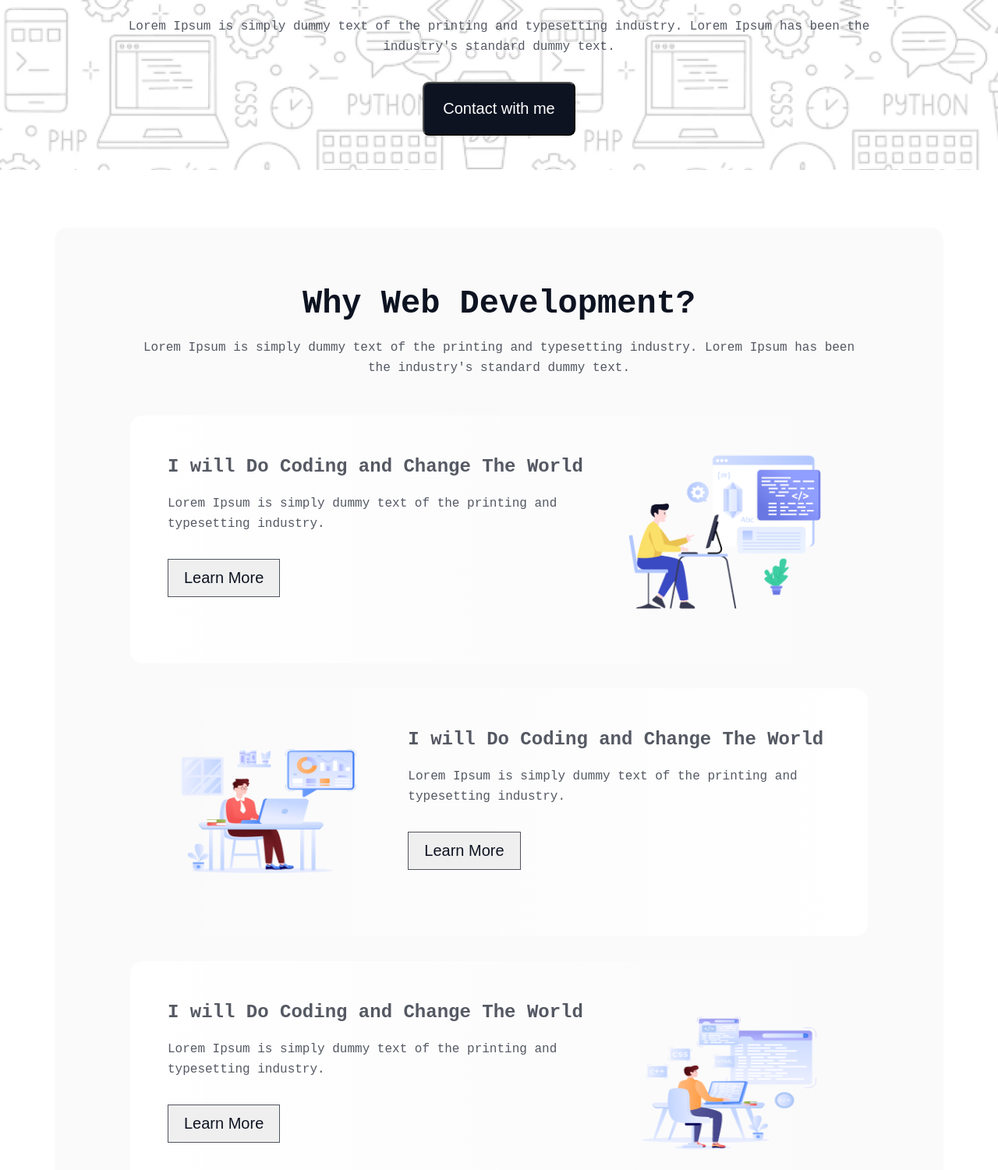
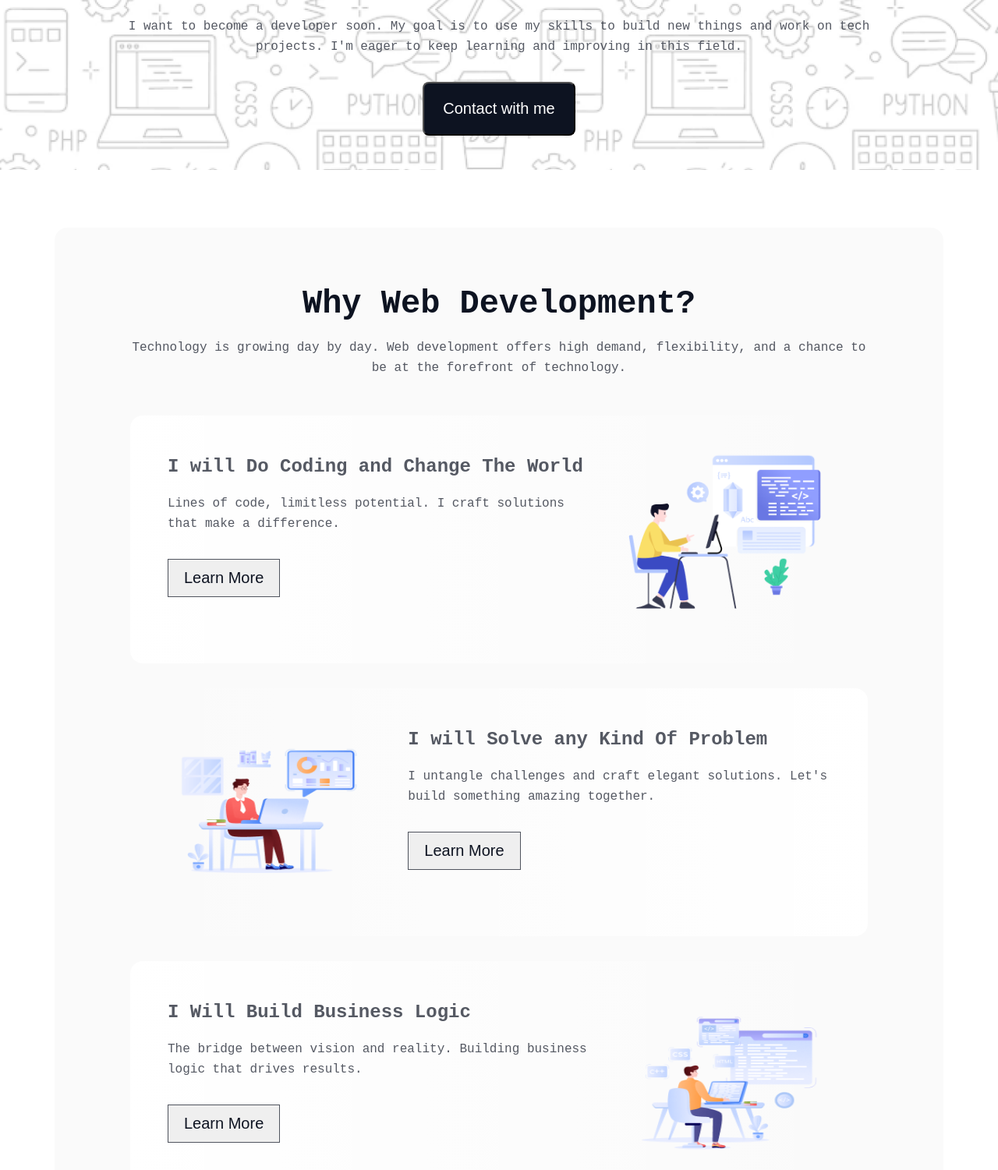
Before and after one commit to abubakkar-js-dev/ph-assigment-1, a plain HTML site: page index.html in a window 1280 px wide. Shown: the part 539-2040 px from the top of the page at 78% size. Drawn offline with Linux system fonts and the light colour scheme; a web font is replaced by a local one.

Commit message:
added all meaningful content

```diff
--- a/index.html
+++ b/index.html
@@ -3,7 +3,7 @@
 <head>
     <meta charset="UTF-8">
     <meta name="viewport" content="width=device-width, initial-scale=1.0">
-    <title>Awlad.H</title>
+    <title>Home || Mr.ABC</title>
     <link rel="stylesheet" href="./styles/style.css">
     <script src="https://kit.fontawesome.com/217bc341aa.js" crossorigin="anonymous" defer></script>
 </head>
@@ -13,7 +13,7 @@
         <!-- nav section -->
          <nav>
             <div class="container nav-wrap">
-                <a href="#">Awlad.H</a>
+                <a href="#">Mr.ABC</a>
                 <button class="nav-btn">Download Resume</button>
             </div>
          </nav>
@@ -22,9 +22,10 @@
             <div class="hero-content">
                 <img src="./assets/img/Group.png" alt="developer img" class="hero-img">
                 <h2 class="hero-title">"In the near future, I hope to become a Developer."</h2>
-                <p class="hero-description">Lorem Ipsum is simply dummy text of the printing and typesetting industry. Lorem Ipsum has been the industry's standard dummy text.</p>
+                <p class="hero-description">
+                    I want to become a developer soon. My goal is to use my skills to build new things and work on tech projects. I'm eager to keep learning and improving in this field.</p>
                 <div>
-                    <button class="hero-btn">Contact with me</button>
+                    <button class="hero-btn"><a href="#footer">Contact with me</a></button>
                 </div>
               </div>
             </div>
@@ -38,12 +39,12 @@
                 <h2 class="section-title">
                     Why Web Development?
                 </h2>
-                <p class="section-description">Lorem Ipsum is simply dummy text of the printing and typesetting industry. Lorem Ipsum has been the industry's standard dummy text.</p>
+                <p class="section-description"> Technology is growing day by day. Web development offers high demand, flexibility, and a chance to be at the forefront of technology.</p>
                 <div class="web-dev-card-container">
                     <div class="web-dev-card">
                         <div class="dev-card-content">
                             <h3 class="dev-card-title">I will Do Coding and Change The World</h3>
-                            <p class="dev-card-description">Lorem Ipsum is simply dummy text of the printing and typesetting industry.</p>
+                            <p class="dev-card-description">Lines of code, limitless potential. I craft solutions that make a difference.</p>
                             <button class="dev-card-btn">Learn More</button>
                         </div>
                         <div class="dev-card-img"><img src="./assets/img/Layer_1.png" alt=""></div>
@@ -52,16 +53,16 @@
                     <div id="right-content-dev-card" class="web-dev-card">
                         <div class="dev-card-img"><img src="./assets/img/Group 3.png" alt=""></div>
                         <div class="dev-card-content">
-                            <h3 class="dev-card-title">I will Do Coding and Change The World</h3>
-                            <p class="dev-card-description">Lorem Ipsum is simply dummy text of the printing and typesetting industry.</p>
+                            <h3 class="dev-card-title">I will Solve any Kind Of Problem</h3>
+                            <p class="dev-card-description"> I untangle challenges and craft elegant solutions. Let's build something amazing together.</p>
                             <button class="dev-card-btn">Learn More</button>
                         </div>
                     </div>
 
                     <div class="web-dev-card">
                         <div class="dev-card-content">
-                            <h3 class="dev-card-title">I will Do Coding and Change The World</h3>
-                            <p class="dev-card-description">Lorem Ipsum is simply dummy text of the printing and typesetting industry.</p>
+                            <h3 class="dev-card-title">I Will Build Business Logic</h3>
+                            <p class="dev-card-description">The bridge between vision and reality. Building business logic that drives results.</p>
                             <button class="dev-card-btn">Learn More</button>
                         </div>
                         <div class="dev-card-img"><img src="./assets/img/Group 4.png" alt=""></div>
@@ -74,7 +75,7 @@
           <section id="inspiration">
             <div class="container inspiration-wrap">
                 <h2 class="section-title">My Inspiration</h2>
-                <p class="section-description">Lorem Ipsum is simply dummy text of the printing and typesetting industry. Lorem Ipsum has been the industry's standard dummy text.</p>
+                <p class="section-description">The world wide web has always fascinated me. It's a platform for boundless creativity, where ideas take shape and connect people globally. </p>
                 <div class="inspiration-video-wrap">
                     <iframe width="560" height="315" src="https://www.youtube.com/embed/DGHn2uOAVCE?si=05X-TgC9V3N8mjFi" title="YouTube video player" frameborder="0" allow="accelerometer; autoplay; clipboard-write; encrypted-media; gyroscope; picture-in-picture; web-share" referrerpolicy="strict-origin-when-cross-origin" allowfullscreen></iframe>
                 </div>
@@ -84,24 +85,24 @@
            <section id="current-target">
             <div class="container current-target-wrap">
                 <h2 class="section-title">My Current Target </h2>
-                <p class="section-description">Lorem Ipsum is simply dummy text of the printing and typesetting industry. Lorem Ipsum has been the industry's standard dummy text.</p>
+                <p class="section-description">Mastering the Building Blocks of the Web. Diving deep into HTML, CSS, and JavaScript to unlock the power of web development</p>
                 <div class="current-target-card-container">
                     <div class="current-target-card curr-card-1">
                         <img src="./assets/img/html.png" alt="html logo">
                         <h3 class="target-card-title">HTML</h3>
-                        <p class="target-card-description">Lorem Ipsum is simply dummy text of the printing.</p>
+                        <p class="target-card-description">Hyper Text Markup Language provides the foundation of web pages.</p>
                         <a class="target-card-link" href="#">Learn More</a>
                     </div>
                     <div class="current-target-card curr-card-2">
                         <img src="./assets/img/css.png" alt="html logo">
                         <h3 class="target-card-title">CSS</h3>
-                        <p class="target-card-description">Lorem Ipsum is simply dummy text of the printing.</p>
+                        <p class="target-card-description">Cascading Style Sheets controls the visual  of Webpage</p>
                         <a class="target-card-link" href="#">Learn More</a>
                     </div>
                     <div class="current-target-card curr-card-3">
                         <img src="./assets/img/js.png" alt="html logo">
                         <h3 class="target-card-title">Javascript</h3>
-                        <p class="target-card-description">Lorem Ipsum is simply dummy text of the printing.</p>
+                        <p class="target-card-description">JavaScript injects interactivity, making web pages dynamic.</p>
                         <a class="target-card-link" href="#">Learn More</a>
                     </div>
                 </div>
@@ -111,13 +112,13 @@
             <section id="next-target">
                 <div class="container nex-target-wrap">
                     <h2 class="section-title">My Next Target</h2>
-                    <p class="section-description">Lorem Ipsum is simply dummy text of the printing and typesetting industry. Lorem Ipsum has been the industry's standard dummy text.</p>
+                    <p class="section-description">learning React.js, Node.js, and MongoDB! These tools will unlock the power to build interactive websites and handle their data.</p>
                     <div class="next-target-card-container">
                         <div class="next-target-card">
                             <img src="./assets/img/react.png" alt="react img">
                             <div class="next-target-card-content">
                                 <h3 class="target-card-title">ReactJS</h3>
-                                <p class="target-card-description">Lorem Ipsum is simply dummy text of the printing and typesetting industry. Lorem Ipsum has been the industry's standard dummy text.</p>
+                                <p class="target-card-description">This JavaScript library to build interactive user interfaces for websites. Imagine creating reusable components that makes webpages dynamic and engaging.</p>
                                 <a href="#" class="target-card-link">Learn More</a>
                             </div>
                         </div>
@@ -125,7 +126,7 @@
                             <img src="./assets/img/nodejs.png" alt="react img">
                             <div class="next-target-card-content">
                                 <h3 class="target-card-title">NodeJS</h3>
-                                <p class="target-card-description">Lorem Ipsum is simply dummy text of the printing and typesetting industry. Lorem Ipsum has been the industry's standard dummy text.</p>
+                                <p class="target-card-description">Node.js allows to run JavaScript code on the server, enabling to build powerful web applications that handle data and user interactions efficiently.</p>
                                 <a href="#" class="target-card-link">Learn More</a>
                             </div>
                         </div>
@@ -133,7 +134,7 @@
                             <img src="./assets/img/mongodb.png" alt="react img">
                             <div class="next-target-card-content">
                                 <h3 class="target-card-title">MongoDB</h3>
-                                <p class="target-card-description">Lorem Ipsum is simply dummy text of the printing and typesetting industry. Lorem Ipsum has been the industry's standard dummy text.</p>
+                                <p class="target-card-description"> MongoDB is a flexible NoSQL database to store and manage data in a more document-oriented way, making it perfect for modern web applications with rich and evolving data.</p>
                                 <a href="#" class="target-card-link">Learn More</a>
                             </div>
                         </div>
@@ -144,7 +145,7 @@
              <section id="support">
                 <div class="container support-wrap">
                     <h2 class="support-title">I need Support</h2>
-                    <p class="support-description">Lorem Ipsum is simply dummy text of the printing and typesetting industry.</p>
+                    <p class="support-description">Leveling up my skills! Looking to the web dev community for inspiration, tutorials, and tips to propel my learning journey.</p>
                     <div>
                         <input type="text" name="" id="" placeholder="Suggest me any feedback for me">
                         <button class="support-btn">Submit</button>
@@ -156,7 +157,7 @@
       <!-- footer starts -->
        <footer id="footer" class="container-lg">
         <div class="container footer-content">
-            <p>An Open Commitment by Awlad Hossain</p>
+            <p>All Copyright Reserved by Mr.Abc</p>
             <div class="footer-social">
                 <a href="https://www.facebook.com">
                     <img src="./assets/img/facebook.png" alt="">
--- a/styles/style.css
+++ b/styles/style.css
@@ -128,12 +128,16 @@
 
 }
 .hero-btn{
-    color: white;
+
     padding: 21px 24px 21px 24px;
     margin-top: 32px;
     font-size: 20px;
     background: rgb(13, 19, 33);
     border-radius: 8px;
+}
+.hero-btn a {
+    color: white;
+    text-decoration: none;
 }
 
 /* web dev section start */
```
